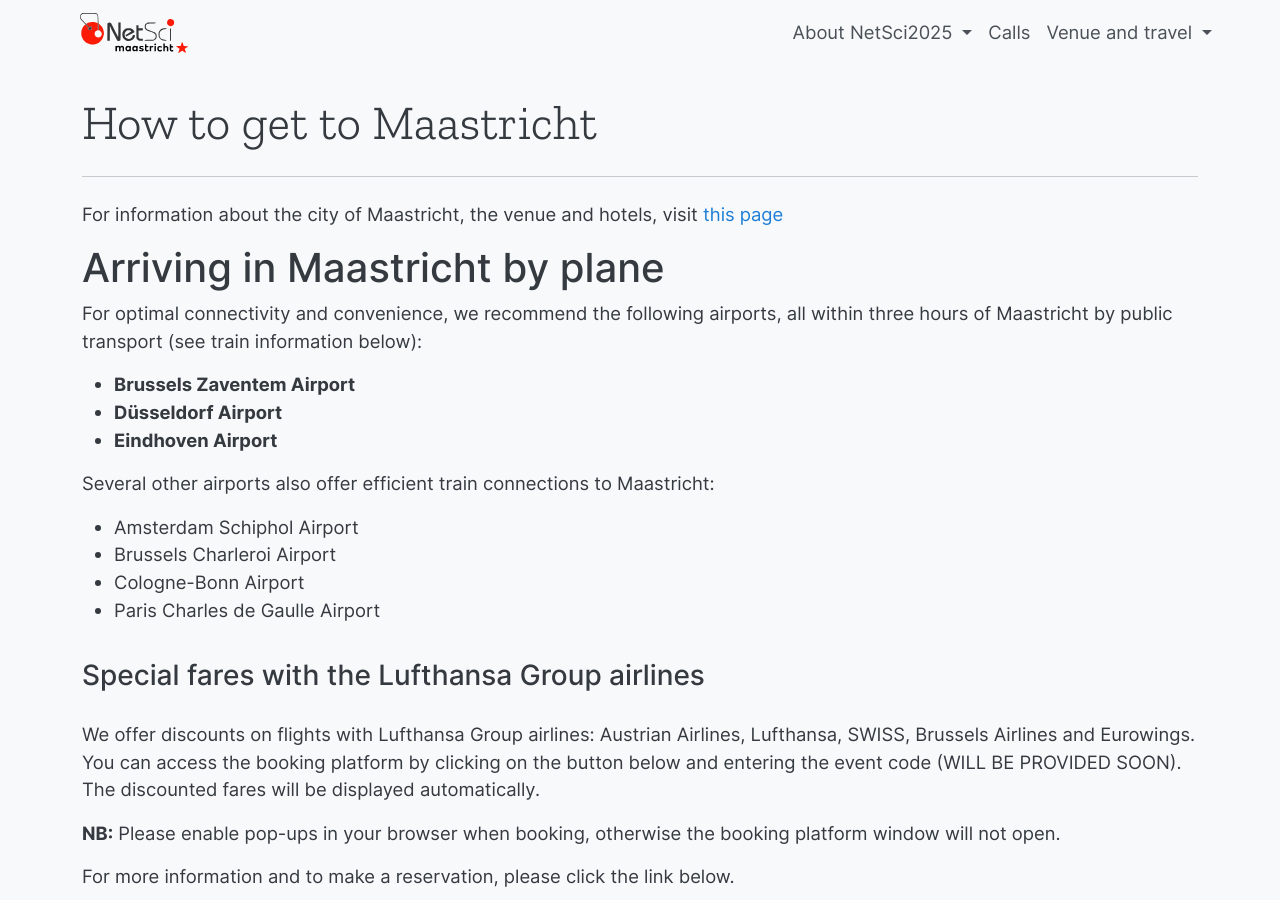
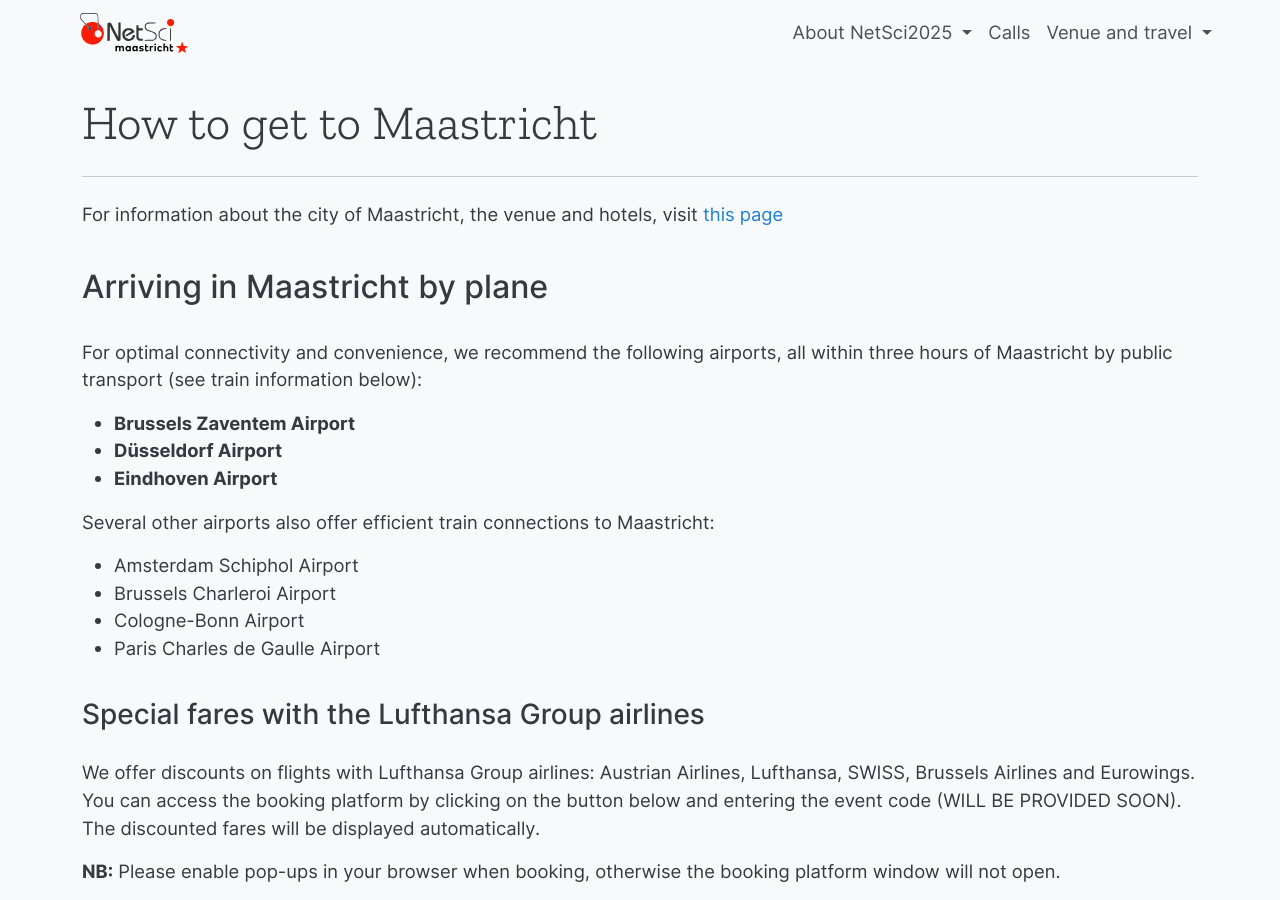
Before and after one commit to NetSci2025/netsci2025.github.io, a Jekyll site: the page built from flights_train_info.md, in a window 1280 px wide and 900 px high. Built offline with Jekyll 4.4.1, drawn with Linux system fonts in a browser that asks for light colours.

```diff
--- a/flights_train_info.md
+++ b/flights_train_info.md
@@ -11,7 +11,7 @@ permalink: /practical_information/
 For information about the city of Maastricht, the venue and hotels, visit [this page](../maastricht)
 
 
-# Arriving in Maastricht by plane
+## Arriving in Maastricht by plane
 
 For optimal connectivity and convenience, we recommend the following airports, all within three hours of Maastricht by public transport (see train information below):
 
@@ -56,7 +56,7 @@ For more information and to make a reservation, please click on the link below.
 
 ---
 
-# Arriving in Maastricht by train
+## Arriving in Maastricht by train
 
 **"Maastricht-Central"** and **"Maastricht-Randwyck"** station are part of the national and international railway network. There are frequent trains to Maastricht Central Station, which is also connected to the national and international rail network. For an overview or to book these trains, please visit the website of [NS International] (https://www.nsinternational.nl).
 
```
